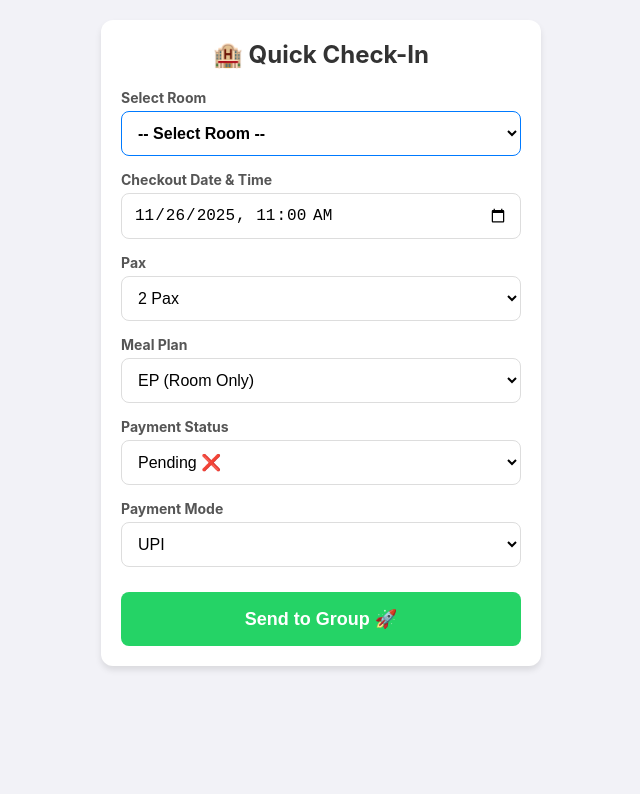
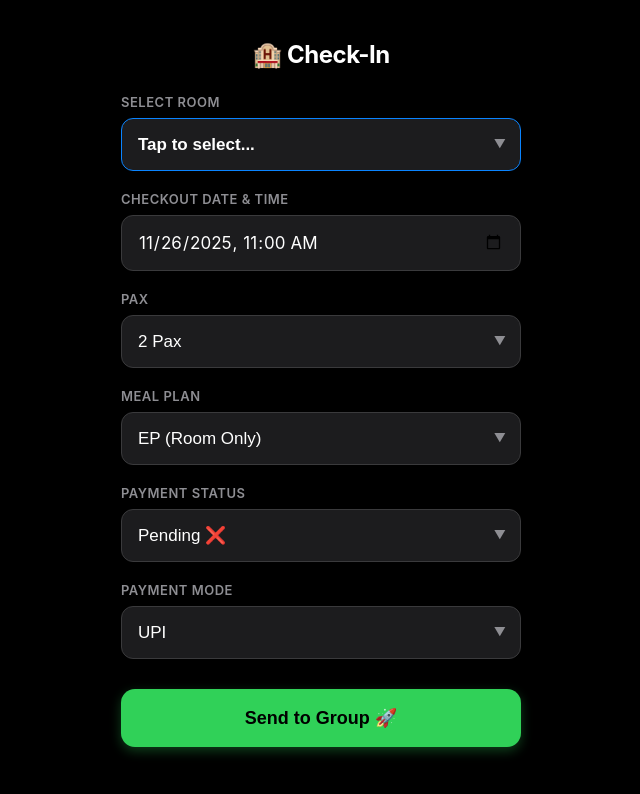
Before and after one commit to adityajadhav2322/check-inn, a plain HTML site: page index.html in a window 1280 px wide. Shown: the whole page, without its empty margins (319-959 px from the left). Drawn offline with Linux system fonts and the light colour scheme.

Commit message:
Revamp check-in form layout and styles
Updated the HTML structure and styles for the check-in form, including new variables for colors and improved accessibility features.

```diff
--- a/index.html
+++ b/index.html
@@ -2,64 +2,133 @@
 <html lang="en">
 <head>
     <meta charset="UTF-8">
-    <meta name="viewport" content="width=device-width, initial-scale=1.0">
-    <title>Hotel Check-In</title>
+    <meta name="viewport" content="width=device-width, initial-scale=1.0, maximum-scale=1.0, user-scalable=no">
+    <title>Check-In Pro</title>
     <style>
+        :root {
+            --bg-color: #000000;
+            --card-color: #1C1C1E;
+            --input-bg: #2C2C2E;
+            --text-color: #FFFFFF;
+            --label-color: #8E8E93;
+            --accent-color: #30D158; /* iOS Green */
+            --border-color: #3A3A3C;
+        }
+
         body {
-            font-family: -apple-system, BlinkMacSystemFont, "Segoe UI", Roboto, sans-serif;
-            background-color: #f2f2f7;
+            font-family: -apple-system, BlinkMacSystemFont, "SF Pro Text", "Segoe UI", Roboto, Helvetica, Arial, sans-serif;
+            background-color: var(--bg-color);
+            color: var(--text-color);
             padding: 20px;
             margin: 0;
+            -webkit-font-smoothing: antialiased;
         }
+
         .container {
-            background: white;
-            padding: 20px;
-            border-radius: 12px;
-            box-shadow: 0 4px 6px rgba(0,0,0,0.1);
             max-width: 400px;
             margin: 0 auto;
         }
-        h2 { text-align: center; color: #333; margin-top: 0; }
-        label { display: block; margin-top: 15px; font-weight: bold; font-size: 14px; color: #555; }
+
+        h2 {
+            text-align: center;
+            color: var(--text-color);
+            font-weight: 700;
+            margin-bottom: 25px;
+            letter-spacing: -0.5px;
+        }
+
+        label {
+            display: block;
+            margin-top: 20px;
+            font-weight: 600;
+            font-size: 13px;
+            color: var(--label-color);
+            text-transform: uppercase;
+            letter-spacing: 0.5px;
+        }
+
         input, select {
             width: 100%;
-            padding: 12px;
-            margin-top: 5px;
-            border: 1px solid #ddd;
-            border-radius: 8px;
-            font-size: 16px;
+            padding: 16px;
+            margin-top: 8px;
+            background-color: var(--card-color);
+            color: var(--text-color);
+            border: 1px solid var(--border-color);
+            border-radius: 12px;
+            font-size: 17px; /* 17px prevents iOS zoom */
             box-sizing: border-box;
-            background-color: #fff;
+            outline: none;
+            appearance: none; /* Removes default OS styling */
+            -webkit-appearance: none;
         }
-        /* Make the Room Select standout */
+
+        /* Custom Arrow for Selects */
+        .select-wrapper {
+            position: relative;
+        }
+        .select-wrapper::after {
+            content: '▼';
+            font-size: 12px;
+            color: var(--label-color);
+            position: absolute;
+            right: 15px;
+            top: 50%;
+            transform: translateY(-30%);
+            pointer-events: none;
+        }
+
+        input:focus, select:focus {
+            border-color: var(--accent-color);
+        }
+
+        /* Highlight the Room Select */
         #room {
-            font-weight: bold;
-            color: #000;
-            border-color: #007AFF;
+            background-color: #1C1C1E;
+            border: 1px solid #0A84FF; /* iOS Blue border for importance */
+            font-weight: 600;
         }
+
         .btn {
-            background-color: #25D366;
-            color: white;
+            background-color: var(--accent-color);
+            color: #000; /* Black text on green button for contrast */
             border: none;
-            padding: 16px;
+            padding: 18px;
             width: 100%;
-            border-radius: 8px;
+            border-radius: 14px;
             font-size: 18px;
-            font-weight: bold;
-            margin-top: 25px;
+            font-weight: 700;
+            margin-top: 30px;
             cursor: pointer;
+            box-shadow: 0 4px 12px rgba(48, 209, 88, 0.3);
+            transition: transform 0.1s;
         }
-        .btn:active { opacity: 0.8; transform: scale(0.98); }
+
+        .btn:active {
+            transform: scale(0.96);
+            opacity: 0.9;
+        }
+
+        /* Date Input Specifics */
+        input[type="datetime-local"] {
+            color: var(--text-color);
+            font-family: inherit;
+        }
+
+        /* Dark Scrollbar for desktop testing */
+        ::-webkit-scrollbar { width: 8px; }
+        ::-webkit-scrollbar-track { background: var(--bg-color); }
+        ::-webkit-scrollbar-thumb { background: var(--card-color); border-radius: 4px; }
     </style>
 </head>
 <body>
 
 <div class="container">
-    <h2>🏨 Quick Check-In</h2>
+    <h2>🏨 Check-In</h2>
 
     <label>Select Room</label>
+    <div class="select-wrapper">
         <select id="room">
-        <option value="" disabled selected>-- Select Room --</option>
+            <option value="" disabled selected>Tap to select...</option>
 
             <optgroup label="S Series">
                 <option value="S1">S1</option>
@@ -106,11 +175,13 @@
                 <option value="204">204</option>
             </optgroup>
         </select>
+    </div>
 
     <label>Checkout Date & Time</label>
     <input type="datetime-local" id="checkout">
 
     <label>Pax</label>
+    <div class="select-wrapper">
         <select id="pax">
             <option value="1">1 Pax</option>
             <option value="2" selected>2 Pax</option>
@@ -119,28 +190,35 @@
             <option value="5">5 Pax</option>
             <option value="6">6 Pax</option>
         </select>
+    </div>
 
     <label>Meal Plan</label>
+    <div class="select-wrapper">
         <select id="plan">
             <option value="EP">EP (Room Only)</option>
             <option value="CP">CP (Breakfast)</option>
             <option value="MAP">MAP (Breakfast + 1 Meal)</option>
             <option value="AP">AP (All Meals)</option>
         </select>
+    </div>
 
     <label>Payment Status</label>
+    <div class="select-wrapper">
         <select id="paymentStatus">
             <option value="Pending">Pending ❌</option>
             <option value="Received">Received ✅</option>
         </select>
+    </div>
 
     <label>Payment Mode</label>
+    <div class="select-wrapper">
         <select id="paymentMode">
             <option value="UPI">UPI</option>
             <option value="Cash">Cash</option>
             <option value="Card">Card</option>
             <option value="Online">Online/OTA</option>
         </select>
+    </div>
 
     <button class="btn" onclick="sendToWhatsapp()">Send to Group 🚀</button>
 </div>
@@ -171,7 +249,10 @@
         const pMode = document.getElementById('paymentMode').value;
 
         // Validation
-        if(!room) { alert("Please select a Room!"); return; }
+        if(!room) {
+            alert("Please select a Room!");
+            return;
+        }
 
         // Format Date nicely
         const dateObj = new Date(checkoutRaw);
```
Lines whose indentation alone changed are shown as unchanged.
